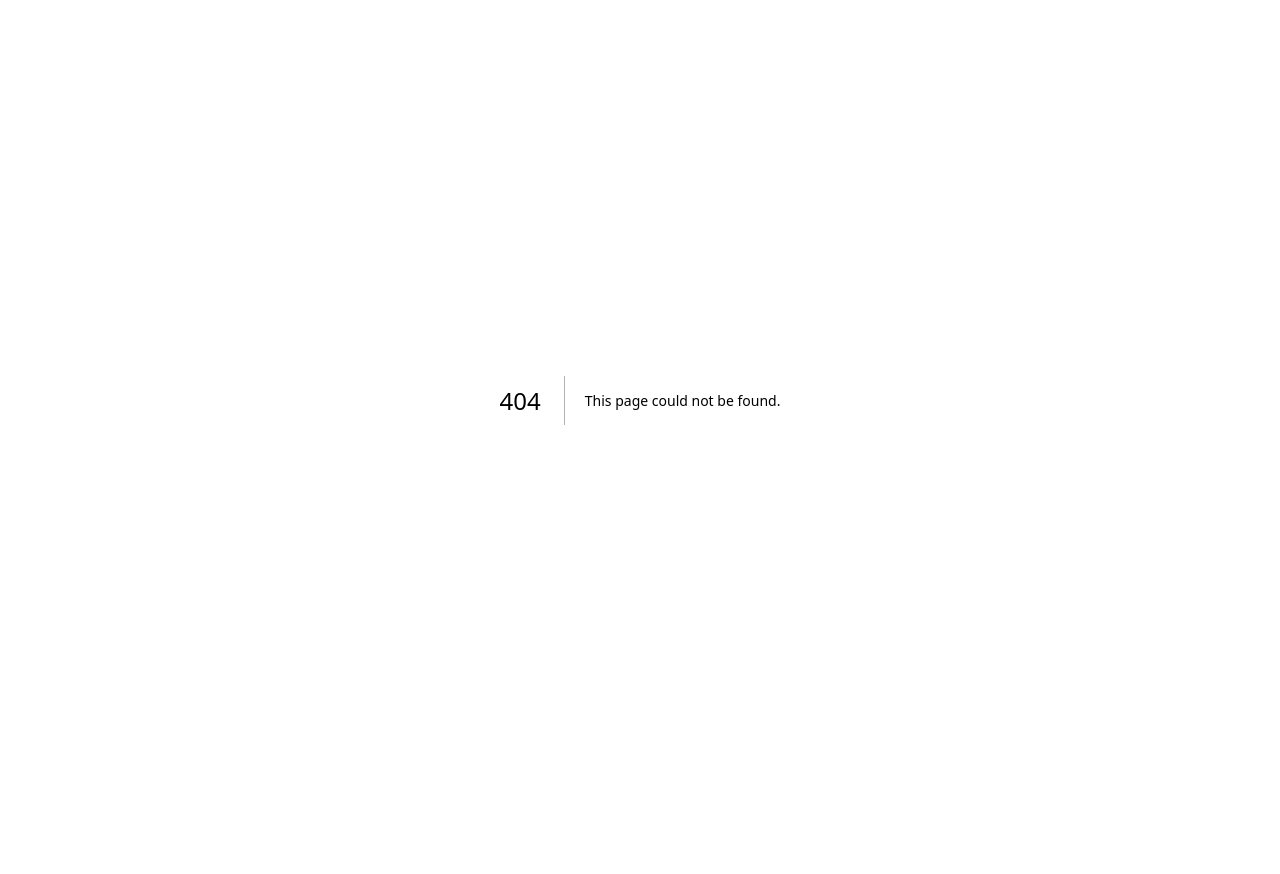
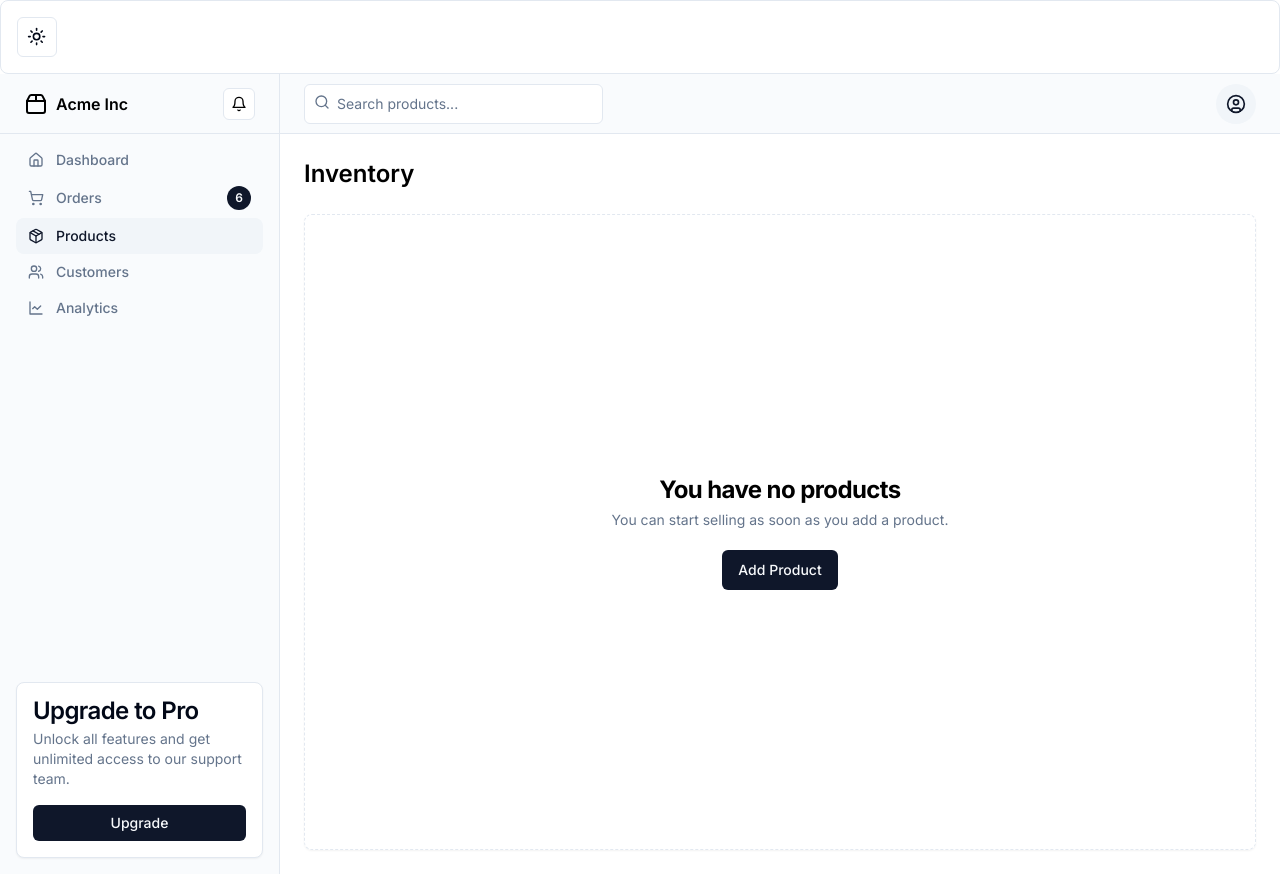
Before and after one commit to linyongping/linyongping, a Next.js app: page /dashboard in a window 1280 px wide. Before the commit this address had no page. Before the commit the page ends 800 px from the top, so only its background shows below. Built offline with nearby package versions, Linux system fonts and the light colour scheme.

Commit message:
add dashbaord

```diff
--- /dev/null
+++ b/pages/dashboard.tsx
@@ -0,0 +1,5 @@
+import { Dashboard as DashboardComponent } from "@/components/dashboard";
+
+export default function Dashboard() {
+  return <DashboardComponent />;
+}
```
